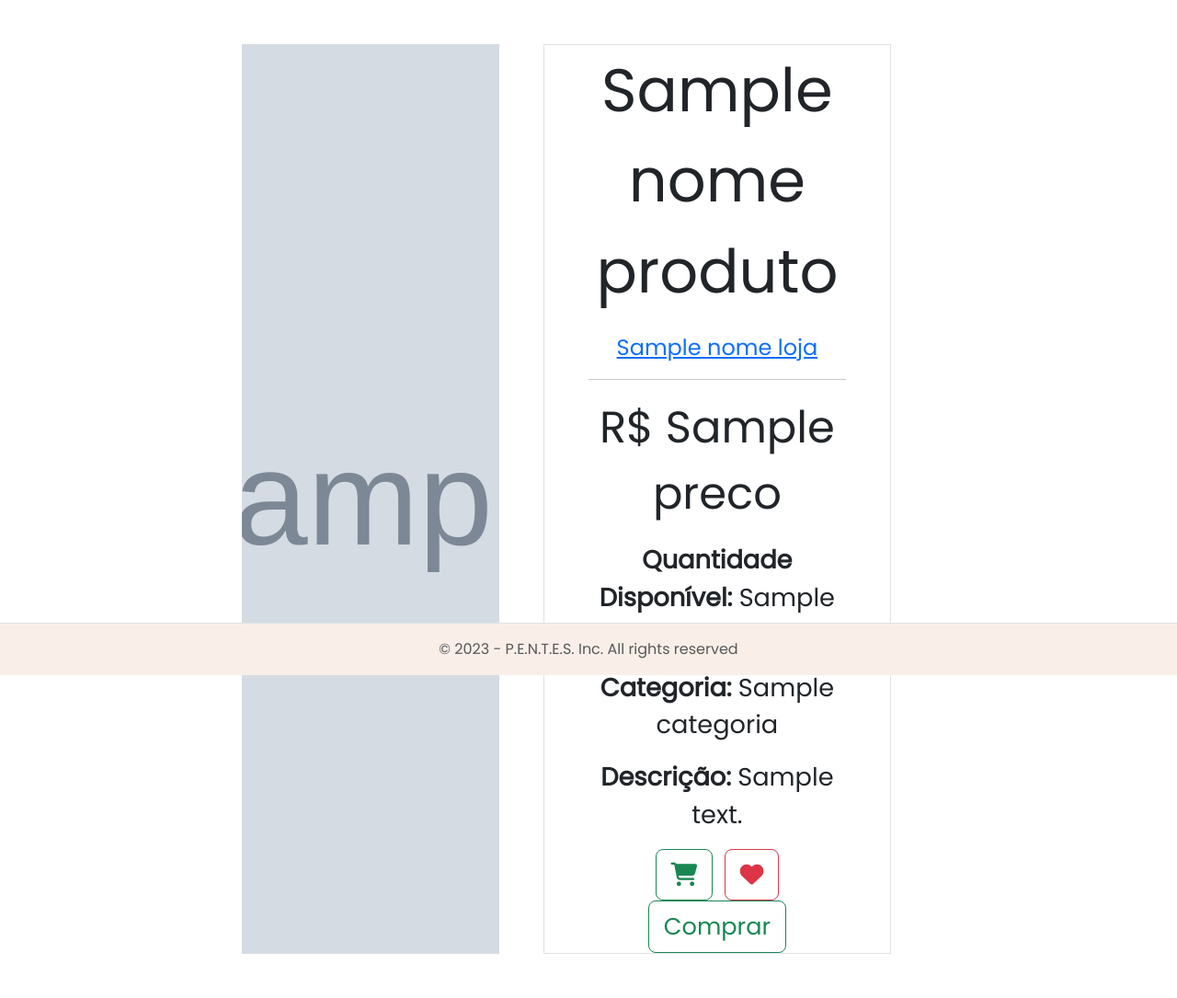
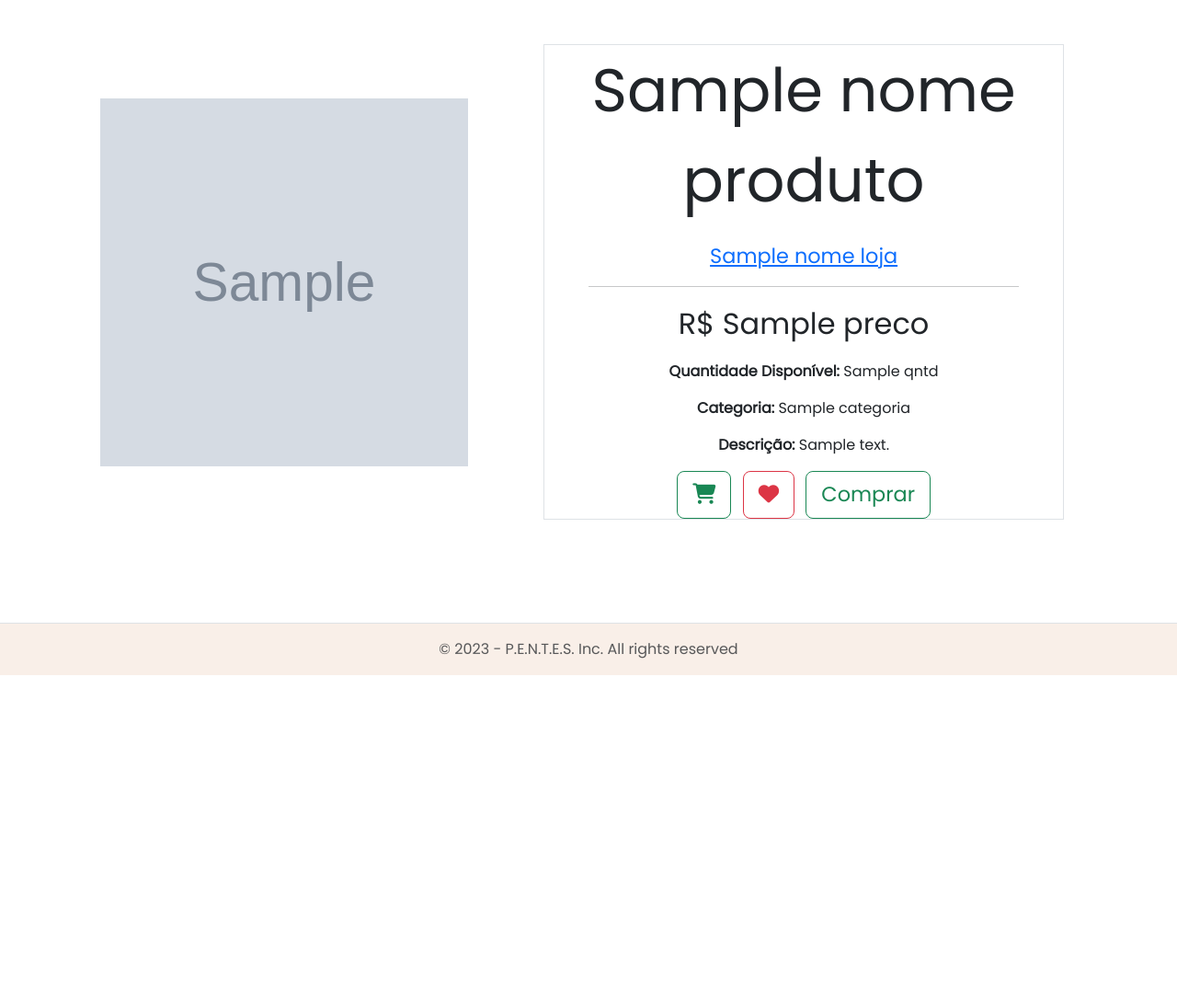
Before and after one commit to P-E-N-T-E-S/Kolekto, a Django app: template PKolekto/Kolekto/templates/pagina_produto.html in a window 1280 px wide. Shown: the part 66-1151 px from the top of the page at 92% size. After the commit the page ends 800 px from the top, so only its background shows below. Run offline with Django 4.2, Linux system fonts and the light colour scheme; the template is opened without the code that fills it: most values are stand-ins (such as "Sample title", 1, 10 or a date in 2020); grey boxes marked "Sample" are stand-in pictures.

Commit message:
Ajuste nas dimenções das fotos do produto e sua página close #35

```diff
--- a/PKolekto/Kolekto/templates/home.html
+++ b/PKolekto/Kolekto/templates/home.html
@@ -28,9 +28,9 @@
 
 <div class = "produtos">
     {% for produto in produtos %}
-        <div class="card" style="width: 18rem;">
-          <img src="{{ produto.foto1 }}" class="img-thumbnail" alt="{{ produto.nome_produto }}">
-          <div class="card-body">
+      <div class="card" style="width: 18rem;">
+        <img width="300" height="300" src="{{ produto.foto1 }}" class="card-img-top" alt="{{ produto.nome_produto }}">
+        <div class="card-body">
             <h5 class="card-title">{{ produto.nome_produto }}</h5>
             <p class="card-text">{{ produto.descricao }}</p>
             <p class="card-text">Preço: ${{ produto.preco }}</p>
--- a/PKolekto/Kolekto/templates/pagina_produto.html
+++ b/PKolekto/Kolekto/templates/pagina_produto.html
@@ -5,25 +5,25 @@
 {% endblock %}
 
 {% block main %}
-<div class="d-flex justify-content-center flex-wrap" style="width: 60%; margin: 0 auto;">
+<div class="d-flex justify-content-center flex-wrap" style="width: 90%; margin: 0 auto;">
     <div class="image-container" style="width: 100%;">
-        <img src="{{ foto1 }}" alt="{{ nome_produto }}" style="width: 100%; height: 100%; object-fit: cover;">
+        <img width="400" height="400" src="{{ foto1 }}" alt="{{ nome_produto }}">
     </div>
     <div class="d-flex justify-content-around flex-column px-5 mx-5 border text-container" style="width: 100%;">
         <div>
             <p style="font-size: 410%;">{{ nome_produto }}</p>
-            <a href="/{{ nome_loja }}" class="link-primary" style="font-size: 150%;">{{ nome_loja }}</a>
+            <a href="/{{ nome_loja }}" class="link-primary" style="font-size: 140%;">{{ nome_loja }}</a>
             <!--kolekto.azurewebsites.net/{{ nome_loja }}-->
             <hr>
         </div>
-        <p style="font-size: 300%;">R$ {{ preco }}</p>
-        <p style="font-size: 170%;"><strong>Quantidade Disponível:</strong> {{ qntd }}</p>
-        <p style="font-size: 170%;"><strong>Categoria:</strong> {{ categoria }}</p>
-        <p style="font-size: 170%;"><strong>Descrição:</strong> {{ descricao }}</p>
+        <p style="font-size: 200%;">R$ {{ preco }}</p>
+        <p style="font-size: 100%;"><strong>Quantidade Disponível:</strong> {{ qntd }}</p>
+        <p style="font-size: 100%;"><strong>Categoria:</strong> {{ categoria }}</p>
+        <p style="font-size: 100%;"><strong>Descrição:</strong> {{ descricao }}</p>
         <div>
-            <button class="btn btn-lg btn-outline-success mx-1" style="font-size: 160%;"><i class="fa-solid fa-cart-shopping"></i></button>
-            <button class="btn btn-lg btn-outline-danger mx-1" style="font-size: 160%;"><i class="fa-solid fa-heart"></i></button>
-            <button class="btn btn-lg btn-outline-success mx-1" style="font-size: 160%;">Comprar</button>
+            <button class="btn btn-lg btn-outline-success mx-1" style="font-size: 140%;"><i class="fa-solid fa-cart-shopping"></i></button>
+            <button class="btn btn-lg btn-outline-danger mx-1" style="font-size: 140%;"><i class="fa-solid fa-heart"></i></button>
+            <button class="btn btn-lg btn-outline-success mx-1" style="font-size: 140%;">Comprar</button>
         </div>
     </div>
 </div>
--- a/PKolekto/Kolekto/templates/pesquisa.html
+++ b/PKolekto/Kolekto/templates/pesquisa.html
@@ -7,9 +7,9 @@
 {% block main %}
 <div class = "produtos">
   {% for produto in lista_produtos %}
-      <div class="card" style="width: 18rem;">
-        <img src="{{ produto.foto1 }}" class="img-thumbnail" alt="{{ produto.nome_produto }}">
-        <div class="card-body">
+    <div class="card" style="width: 18rem;">
+      <img width="300" height="300" src="{{ produto.foto1 }}" class="card-img-top" alt="{{ produto.nome_produto }}">
+      <div class="card-body">
           <h5 class="card-title" style="font-size: 150%; font-weight: bold;">{{ produto.nome_produto }}</h5>
           <p class="card-text" style="font-size: 120%;">{{ produto.descricao }}</p>
           <p class="card-text" style="font-size: 120%;">Preço: ${{ produto.preco }}</p>
```
